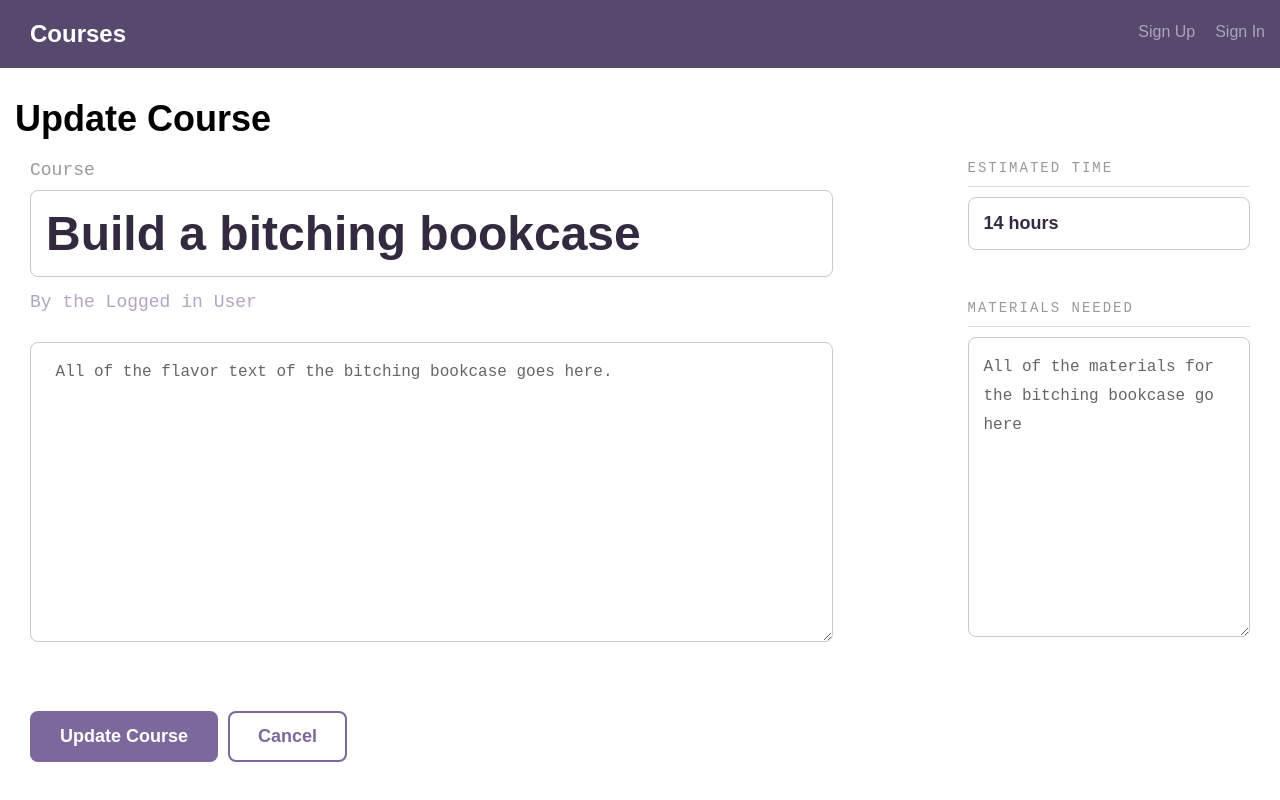
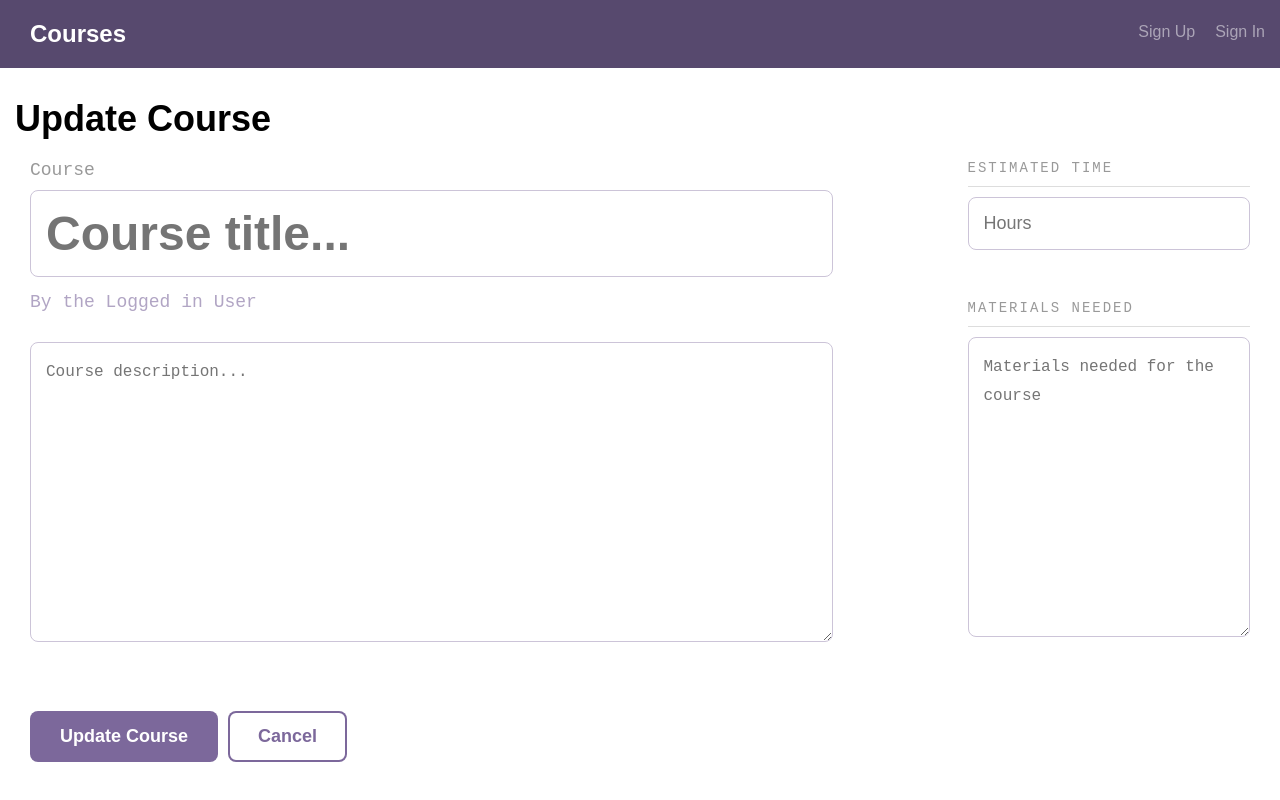
Before and after one commit to mjparty88/school-database-frontend, a React (Create React App) app in the folder client/: page /courses/1/update in a window 1280 px wide. Built offline with nearby package versions, Linux system fonts and the light colour scheme.

Commit message:
Updated the UpdateCourse.js file to managed input entry through state.

```diff
--- a/client/src/components/UpdateCourse.js
+++ b/client/src/components/UpdateCourse.js
@@ -4,7 +4,36 @@ export default class UpdateCourse extends Component {
 
   constructor(props) {
     super(props)
-    this.state = {}
+    this.state = {
+      title: this.props.title,
+      description: this.props.description,
+      estimatedTime: this.props.estimatedTime,
+      materialsNeeded: this.props.materialsNeeded,
+    }
+  }
+
+  handleTitleChange(e) {
+    this.setState({
+      title: e.target.value
+    })
+  }
+
+  handleDescChange(e) {
+    this.setState({
+      description: e.target.value
+    })
+  }
+
+  handleEstTimeChange(e) {
+    this.setState({
+      estimatedTime: e.target.value
+    })
+  }
+
+  handleMaterialsChange(e) {
+    this.setState({
+      materialsNeeded: e.target.value
+    })
   }
 
   render(){
@@ -17,13 +46,13 @@ export default class UpdateCourse extends Component {
               <div className="course--header">
                 <h4 className="course--label">Course</h4>
                 <div>
-                  <input id="title" name="title" type="text" className="input-title course--title--input" placeholder="Course title..." value="Build a bitching bookcase"></input>
+                  <input id="title" name="title" type="text" className="input-title course--title--input" onChange={this.handleTitleChange.bind(this)} placeholder="Course title..." value={this.state.title}></input>
                 </div>
                 <p>By the Logged in User</p>
               </div>
               <div className="course--description">
                 <div>
-                  <textarea id="description" name="descirption" className placeholder="Course description..."> All of the flavor text of the bitching bookcase goes here.</textarea>
+                  <textarea id="description" name="descirption" className onChange={this.handleDescChange.bind(this)} placeholder="Course description...">{this.state.description}</textarea>
                 </div>
               </div>
             </div>
@@ -33,13 +62,13 @@ export default class UpdateCourse extends Component {
                   <li className="course--stats--list--item">
                     <h4>Estimated Time</h4>
                     <div>
-                      <input id="estimatedTime" name="estimatedTime" type="text" className="course--time--input" placeholder="Hours" value="14 hours"></input>
+                      <input id="estimatedTime" name="estimatedTime" type="text" className="course--time--input" onChange={this.handleEstTimeChange.bind(this)} placeholder="Hours" value={this.state.estimatedTime}></input>
                     </div>
                   </li>
                   <li className="course--stats--list--item">
                     <h4>Materials Needed</h4>
                     <div>
-                      <textarea id="materialsNeeded" name="materialsNeeded" className placeholder="List materials">All of the materials for the bitching bookcase go here</textarea>
+                      <textarea id="materialsNeeded" name="materialsNeeded" className onChange={this.handleMaterialsChange.bind(this)} placeholder="Materials needed for the course">{this.state.materialsNeeded}</textarea>
                     </div>
                   </li>
                 </ul>
@@ -47,7 +76,7 @@ export default class UpdateCourse extends Component {
             </div>
             <div className="grid-100 pad-bottom">
               <button className="button" type="submit">Update Course</button>
-              <button className="button button-secondary" onclick="event.preventDefault(); location.href='course-detail'">Cancel</button>
+              <button className="button button-secondary" onClick="event.preventDefault(); location.href='course-detail'">Cancel</button>
             </div>
           </form>
         </div>
```
